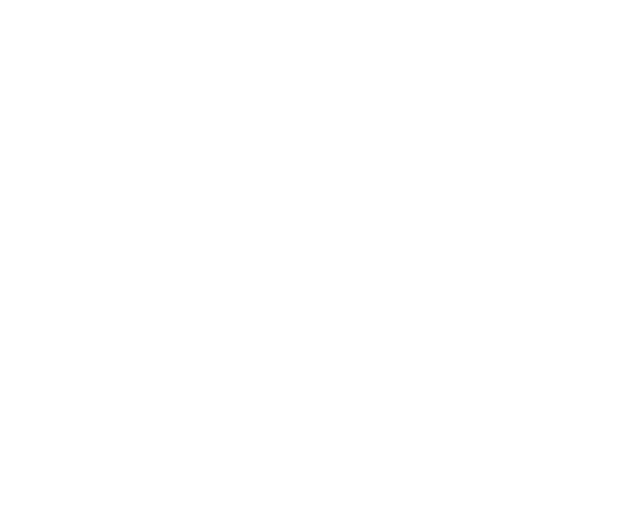
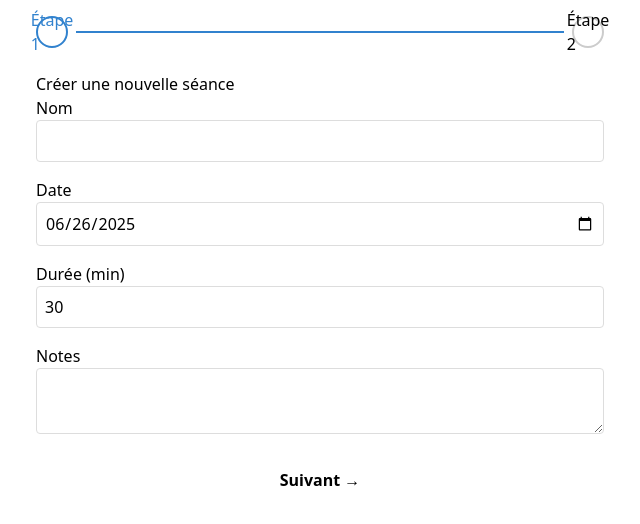
Before and after one commit to Martav69/workout-tracker-front, an Angular app: page /workouts/create in a window 1280 px wide. Before the commit this address led to /. Shown: the top 524 px of the page, without its empty margins (320-960 px from the left). Built offline with nearby package versions, Linux system fonts and the light colour scheme.

Commit message:
Added step to create Workout / Need to fix step 2

```diff
--- a/src/app/app.routes.ts
+++ b/src/app/app.routes.ts
@@ -14,6 +14,18 @@
     path: 'workouts',
     loadComponent: () =>
       import('./pages/workout/workout-list/workout-list.page').then(m => m.WorkoutListPage), canActivate:[AuthGuard]
-  }
+  },
+  {
+    path: 'workouts/create',
+    loadComponent: () =>
+      import('./pages/workout/workout-create/step1/workout-create-step1/workout-create-step1.component')
+        .then(m => m.WorkoutCreateStep1Component)
+  },
+  {
+    path: 'workouts/:id/exercises',
+    loadComponent: () =>
+      import('./pages/workout/workout-create/step2/workout-create-step2/workout-create-step2.component')
+        .then(m => m.WorkoutCreateStep2Component)
+  },
 
 ];
--- /dev/null
+++ b/src/app/pages/workout/workout-create/step1/workout-create-step1/workout-create-step1.component.html
@@ -0,0 +1,31 @@
+<div class="container">
+  <!-- Stepper -->
+  <div class="stepper">
+    <span class="step active">Étape 1</span>
+    <span class="divider active"></span>
+    <span class="step">Étape 2</span>
+  </div>
+
+  <h2>Créer une nouvelle séance</h2>
+  <form [formGroup]="form" (ngSubmit)="onNext()">
+    <label>Nom</label>
+    <input formControlName="name" class="input" />
+
+    <label>Date</label>
+    <input type="date" formControlName="date" class="input" />
+
+    <label>Durée (min)</label>
+    <input type="number" formControlName="durationMinutes" class="input" />
+
+    <label>Notes</label>
+    <textarea formControlName="notes" class="input"></textarea>
+
+    <button
+      type="submit"
+      class="btn-primary"
+      [disabled]="form.invalid"
+    >
+      Suivant →
+    </button>
+  </form>
+</div>
--- /dev/null
+++ b/src/app/pages/workout/workout-create/step1/workout-create-step1/workout-create-step1.component.scss
@@ -0,0 +1,49 @@
+.container {
+  max-width: 600px;
+  margin: 0 auto;
+  padding: 1rem;
+}
+
+.stepper {
+  display: flex;
+  align-items: center;
+  justify-content: center;
+  margin-bottom: 1.5rem;
+
+  .step {
+    width: 2rem;
+    height: 2rem;
+    border: 2px solid #ccc;
+    border-radius: 50%;
+    display: flex;
+    align-items: center;
+    justify-content: center;
+    &.active {
+      border-color: #3182ce;
+      color: #3182ce;
+    }
+  }
+  .divider {
+    flex: 1;
+    height: 2px;
+    background: #ccc;
+    margin: 0 0.5rem;
+    &.active {
+      background: #3182ce;
+    }
+  }
+}
+
+.input {
+  width: 100%;
+  padding: 0.5rem;
+  margin-bottom: 1rem;
+  border: 1px solid #ddd;
+  border-radius: 0.25rem;
+}
+
+.btn-primary {
+  width: 100%;
+  padding: 0.75rem;
+  font-weight: bold;
+}
--- /dev/null
+++ b/src/app/pages/workout/workout-create/step1/workout-create-step1/workout-create-step1.component.ts
@@ -0,0 +1,47 @@
+import { Component, OnInit } from '@angular/core';
+import { FormBuilder, Validators, ReactiveFormsModule, FormGroup } from '@angular/forms';
+import { Router } from '@angular/router';
+import { WorkoutService } from '../../../../../core/workout.service';
+import { WorkoutDTO } from '../../../../../shared/models/models';
+
+@Component({
+  standalone: true,
+  selector: 'app-workout-create-step1',
+  imports: [ReactiveFormsModule],
+  templateUrl: './workout-create-step1.component.html',
+  styleUrls: ['./workout-create-step1.component.scss']
+})
+export class WorkoutCreateStep1Component implements OnInit {
+  form!: FormGroup;
+
+  constructor(
+    private fb: FormBuilder,
+    private workoutService: WorkoutService,
+    private router: Router
+  ){}
+
+  ngOnInit(): void {
+    // J'initialise mon formulaire après l'injection de fb
+    this.form = this.fb.group({
+      name: ['', Validators.required],
+      date: [new Date().toISOString().substring(0, 10), Validators.required],
+      durationMinutes: [30, [Validators.required, Validators.min(1)]],
+      notes: ['']
+    });
+  }
+
+  onNext(): void {
+    if(this.form.invalid){
+      return;
+    }
+
+    const payload: WorkoutDTO = {
+      ...this.form.value,
+      exercises: []
+    };
+
+    this.workoutService.create(payload).subscribe(created => {
+      this.router.navigate(['/workouts', created.id, 'exercises']);
+    });
+  }
+}
--- /dev/null
+++ b/src/app/pages/workout/workout-create/step2/workout-create-step2/workout-create-step2.component.html
@@ -0,0 +1,44 @@
+<div class="container">
+  <!-- Stepper -->
+  <div class="stepper">
+    <span class="step">Étape 1</span>
+    <span class="divider active"></span>
+    <span class="step active">Étape 2</span>
+  </div>
+
+  <h2>Ajouter des exercices</h2>
+
+  <button type="button" class="btn-secondary" (click)="addExercise()">
+    + Ajouter un exercice
+  </button>
+
+  <div
+    *ngFor="let ctrl of exercises.controls; let i = index"
+    [formGroup]="ctrl"
+    class="exercise-card"
+  >
+    <label>Nom</label>
+    <input formControlName="name" class="input" />
+
+    <label>Séries</label>
+    <input type="number" formControlName="sets" class="input" />
+
+    <label>Répétitions</label>
+    <input type="number" formControlName="reps" class="input" />
+
+    <label>Poids</label>
+    <input type="number" formControlName="weight" class="input" />
+
+    <button type="button" class="btn-danger" (click)="removeExercise(i)">
+      Supprimer
+    </button>
+  </div>
+
+  <button
+    class="btn-primary finish-btn"
+    (click)="saveAll()"
+    [disabled]="exercises.length === 0 || loading"
+  >
+    {{ loading ? 'Enregistrement…' : 'Terminer la séance' }}
+  </button>
+</div>
--- /dev/null
+++ b/src/app/pages/workout/workout-create/step2/workout-create-step2/workout-create-step2.component.scss
@@ -0,0 +1,60 @@
+.container {
+  max-width: 600px;
+  margin: 0 auto;
+  padding: 1rem;
+}
+
+.stepper {
+  display: flex;
+  align-items: center;
+  justify-content: center;
+  margin-bottom: 1.5rem;
+
+  .step {
+    width: 2rem;
+    height: 2rem;
+    border: 2px solid #ccc;
+    border-radius: 50%;
+    display: flex;
+    align-items: center;
+    justify-content: center;
+    &.active {
+      border-color: #3182ce;
+      color: #3182ce;
+    }
+  }
+  .divider {
+    flex: 1;
+    height: 2px;
+    background: #ccc;
+    margin: 0 0.5rem;
+    &.active {
+      background: #3182ce;
+    }
+  }
+}
+
+.btn-secondary {
+  margin-bottom: 1rem;
+}
+
+.exercise-card {
+  border: 1px solid #eee;
+  padding: 1rem;
+  border-radius: 0.25rem;
+  margin-bottom: 1rem;
+}
+
+.input {
+  width: 100%;
+  padding: 0.5rem;
+  margin-bottom: 0.75rem;
+  border: 1px solid #ddd;
+  border-radius: 0.25rem;
+}
+
+.finish-btn {
+  width: 100%;
+  padding: 0.75rem;
+  font-weight: bold;
+}
--- /dev/null
+++ b/src/app/pages/workout/workout-create/step2/workout-create-step2/workout-create-step2.component.ts
@@ -0,0 +1,75 @@
+// src/app/pages/workout/workout-create/step2/workout-create-step2.component.ts
+import { Component, OnInit } from '@angular/core';
+import { FormBuilder, FormGroup, FormArray, Validators, ReactiveFormsModule } from '@angular/forms';
+import { ActivatedRoute, Router } from '@angular/router';
+import { ExerciseService } from '../../../../../core/exercise.service';
+import { forkJoin } from 'rxjs';
+
+@Component({
+  standalone: true,
+  selector: 'app-workout-create-step2',
+  imports: [ReactiveFormsModule],
+  templateUrl: './workout-create-step2.component.html',
+  styleUrls: ['./workout-create-step2.component.scss']
+})
+export class WorkoutCreateStep2Component implements OnInit {
+  form!: FormGroup;
+  workoutId!: number;
+  loading = false;
+
+  constructor(
+    private fb: FormBuilder,
+    private route: ActivatedRoute,
+    private exerciseService: ExerciseService,
+    private router: Router
+  ) {}
+
+  ngOnInit(): void {
+    // Initialisation du formulaire après injection de fb
+    this.form = this.fb.group({
+      exercises: this.fb.array([])
+    });
+    // Récupérer l'ID créé à l'étape 1
+    this.workoutId = +this.route.snapshot.paramMap.get('id')!;
+  }
+
+  get exercises(): FormArray {
+    return this.form.get('exercises') as FormArray;
+  }
+
+  addExercise(): void {
+    this.exercises.push(
+      this.fb.group({
+        name: ['', Validators.required],
+        sets: [1, [Validators.required, Validators.min(1)]],
+        reps: [1, [Validators.required, Validators.min(1)]],
+        weight: [0, [Validators.required, Validators.min(0)]]
+      })
+    );
+  }
+
+  removeExercise(index: number): void {
+    this.exercises.removeAt(index);
+  }
+
+  saveAll(): void {
+    if (this.exercises.length === 0) {
+      return;
+    }
+    this.loading = true;
+    const calls = this.exercises.controls.map(ctrl =>
+      this.exerciseService.create(this.workoutId, ctrl.value)
+    );
+    forkJoin(calls).subscribe({
+      next: () => {
+        this.loading = false;
+        // TODO: ajouter un toast ou feedback visuel ici
+        this.router.navigate(['/workouts']);
+      },
+      error: () => {
+        this.loading = false;
+        // TODO: ajouter un toast d'erreur ici
+      }
+    });
+  }
+}
--- a/src/app/shared/models/models.ts
+++ b/src/app/shared/models/models.ts
@@ -1,5 +1,6 @@
 export interface WorkoutDTO {
   id?: number;
+  name: string;
   notes?: string;
   date: string;
   durationMinutes: number;
```
Also changed, not shown: 2 other files (tests, documents, lock files or other folders).
